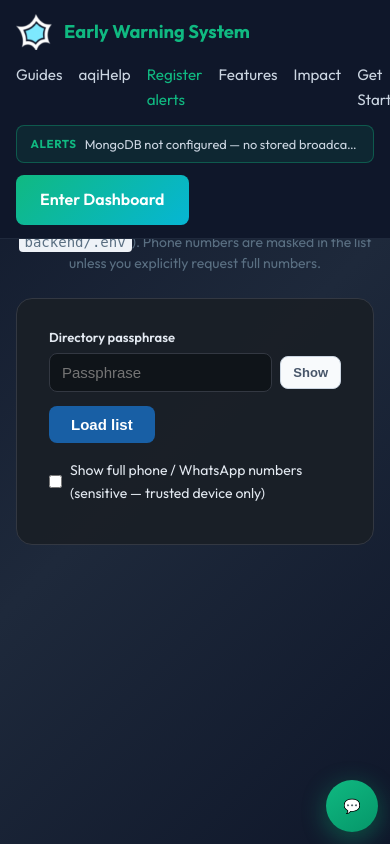
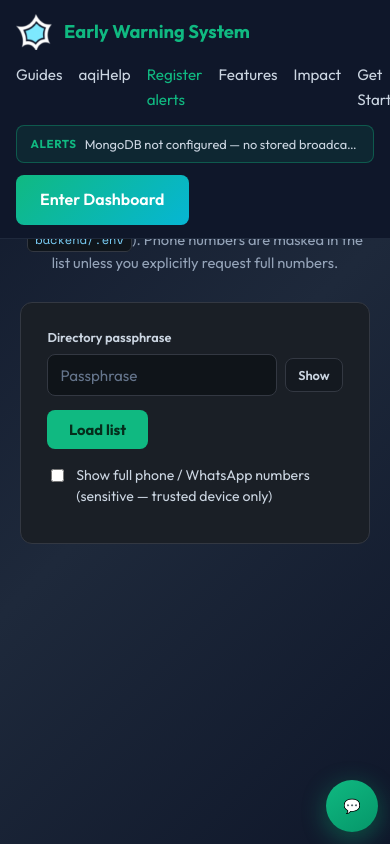
Before and after one commit to mamta2009/aqinepal2026, a FastAPI app: page /registration/contacts-directory in a window 390 px wide. Run offline with FastAPI, Linux system fonts and the light colour scheme; some libraries are stand-ins or nearby versions.

Commit message:
fix: restyle contacts directory for dark registration shell contrast
early-warning-system/landing/assets/css/contacts_directory_styles.css
- [x] Replaced leftover light-theme page styles with a dark token-aligned theme for body.layout-registration
- [x] Removed obsolete * reset and sticky .site-nav-rail / .site-nav-* light chrome rules (shared topnav owns chrome now)
- [x] Scoped all directory UI under .contacts-dir so styles target the page root wrapper correctly
- [x] Fixed layout root selector so .contacts-dir (same node as .container) gets max-width, width, and text color
- [x] Added mobile padding-top override and .reg-shell horizontal/bottom padding for clearance under fixed topnav
- [x] Restyled .page-title, code chips, cards, labels, inputs, placeholders, and focus rings for dark surfaces
- [x] Restyled .pw-toggle, primary Load list button, checkbox row, err/info messages, and meta count line for readable contrast
- [x] Restyled table wrap, sticky headers, cell borders, row hover, and link colors to match registration tokens (accent green, slate cards)

early-warning-system/landing/templates/fragments/contacts_directory_body.html
- [x] Added contacts-dir class on the root container so dark directory CSS can scope the page
- [x] Removed inline light background styles from REGISTRATION_DIRECTORY_SECRET and backend/.env code chips (now styled via CSS)
- [x] Normalized markup indentation for the passphrase form, sensitive-numbers checkbox, and contacts table card
- [x] Left initPinToggle, showMsg, clearMsg, and loadDirectory behavior unchanged (same passphrase auth headers, unmasked_phones query, and table fill logic)

```diff
--- a/early-warning-system/landing/assets/css/contacts_directory_styles.css
+++ b/early-warning-system/landing/assets/css/contacts_directory_styles.css
@@ -1,4 +1,5 @@
-/* Layout shell provides page background — neutralize old light body theme */
+/* Registrant directory — dark theme aligned with registration / tokens */
+
 body.layout-registration {
   font-family: var(--font-sans) !important;
   background: linear-gradient(
@@ -12,262 +13,264 @@ body.layout-registration {
   padding-bottom: 0 !important;
   padding-top: 6.75rem !important;
   min-height: 100vh;
+  color: var(--text);
 }
-body.layout-registration .container {
+
+@media (max-width: 900px) {
+  body.layout-registration {
+    padding-top: 8.5rem !important;
+  }
+}
+
+body.layout-registration .reg-shell {
+  padding: 0 1.25rem 3rem;
+}
+
+/* Root wrapper is class="container contacts-dir" — same element */
+.contacts-dir {
   max-width: 1100px;
   margin: 0 auto;
+  width: 100%;
+  color: var(--text);
 }
-body.layout-registration .header h1 {
-  color: #fff !important;
+
+.contacts-dir .page-title {
+  text-align: center;
+  margin-bottom: 1.75rem;
 }
-body.layout-registration .header p {
-  color: var(--text-muted) !important;
+
+.contacts-dir .page-title h1 {
+  font-size: clamp(1.5rem, 3vw, 1.85rem);
+  color: #fff;
+  font-weight: 700;
+  letter-spacing: -0.02em;
+  margin: 0 0 0.55rem;
 }
-body.layout-registration .form-card,
-body.layout-registration .card {
-  background: rgba(26, 31, 38, 0.95) !important;
-  border: 1px solid #333842 !important;
+
+.contacts-dir .page-title p {
+  color: var(--text-muted);
+  font-size: 0.92rem;
+  margin: 0 auto;
+  max-width: 40rem;
+  line-height: 1.55;
+}
+
+.contacts-dir .page-title code {
+  background: rgba(15, 20, 25, 0.9);
+  color: #7dd3fc;
+  padding: 0.15rem 0.45rem;
+  border-radius: 6px;
+  font-family: var(--font-mono);
+  font-size: 0.82em;
+  border: 1px solid #333842;
+}
+
+.contacts-dir .card {
+  background: var(--bg-card);
+  border: 1px solid #333842;
+  border-radius: var(--radius);
+  box-shadow: none;
+  padding: 1.5rem 1.65rem;
+  margin-bottom: 1.25rem;
   color: var(--text);
-  box-shadow: none !important;
 }
-body.layout-registration .section-title,
-body.layout-registration label,
-body.layout-registration h2 {
-  color: #e2e8f0 !important;
+
+.contacts-dir .form-row {
+  display: flex;
+  flex-wrap: wrap;
+  gap: 0.85rem 1rem;
+  align-items: flex-end;
+  margin-bottom: 1rem;
 }
-body.layout-registration input,
-body.layout-registration select,
-body.layout-registration textarea {
-  background: #0f1419 !important;
-  border: 1px solid #333842 !important;
-  color: #fff !important;
+
+.contacts-dir .form-group {
+  flex: 1 1 220px;
+  min-width: 0;
 }
-body.layout-registration .inline-help,
-body.layout-registration .optional-register-hint,
-body.layout-registration .hint {
-  color: var(--text-muted) !important;
+
+.contacts-dir .form-group label {
+  display: block;
+  font-size: 0.8rem;
+  font-weight: 600;
+  color: var(--text-soft);
+  margin-bottom: 0.4rem;
 }
-body.layout-registration a {
-  color: var(--link);
+
+.contacts-dir .form-group input[type="password"],
+.contacts-dir .form-group input[type="text"] {
+  width: 100%;
+  max-width: 360px;
+  padding: 0.65rem 0.75rem;
+  border: 1px solid #333842;
+  border-radius: 8px;
+  font-size: 0.95rem;
+  font-family: var(--font-sans);
+  background: #0f1419;
+  color: #fff;
 }
-body.layout-registration a {
+
+.contacts-dir .form-group input::placeholder {
+  color: #64748b;
+}
+
+.contacts-dir .form-group input:focus {
+  outline: none;
+  border-color: var(--accent);
+  box-shadow: 0 0 0 3px var(--accent-dim);
+}
+
+.contacts-dir .pw-row {
+  display: flex;
+  gap: 0.5rem;
+  align-items: stretch;
+  max-width: 420px;
+}
+
+.contacts-dir .pw-row input[type="password"],
+.contacts-dir .pw-row input[type="text"] {
+  flex: 1;
+  min-width: 0;
+  max-width: none;
+}
+
+.contacts-dir .pw-toggle {
+  flex: 0 0 auto;
+  align-self: center;
+  padding: 0.5rem 0.75rem;
+  font-size: 0.8rem;
+  border-radius: 8px;
+  border: 1px solid #333842;
+  background: var(--bg-elevated);
+  color: var(--text-soft);
+  cursor: pointer;
+  font-weight: 600;
+  white-space: nowrap;
+  font-family: var(--font-sans);
+}
+
+.contacts-dir .pw-toggle:hover {
+  background: #1a2330;
+  border-color: var(--accent-border);
+  color: #fff;
+}
+
+.contacts-dir button.primary {
+  background: var(--accent);
+  color: #052e1c;
+  border: none;
+  padding: 0.65rem 1.35rem;
+  border-radius: 8px;
+  font-weight: 700;
+  cursor: pointer;
+  font-size: 0.92rem;
+  font-family: var(--font-sans);
+}
+
+.contacts-dir button.primary:hover {
+  filter: brightness(1.08);
+}
+
+.contacts-dir button.primary:disabled {
+  opacity: 0.55;
+  cursor: not-allowed;
+  filter: none;
+}
+
+.contacts-dir .checkbox-row {
+  display: flex;
+  align-items: flex-start;
+  gap: 0.55rem;
+  font-size: 0.88rem;
+  color: var(--text-soft);
+  line-height: 1.45;
+}
+
+.contacts-dir .checkbox-row input[type="checkbox"] {
+  margin-top: 0.2rem;
+  accent-color: var(--accent);
+  flex-shrink: 0;
+}
+
+.contacts-dir .checkbox-row label {
+  color: var(--text-soft);
+  cursor: pointer;
+}
+
+.contacts-dir .msg {
+  padding: 0.75rem 0.9rem;
+  border-radius: 8px;
+  font-size: 0.88rem;
+  display: none;
+  margin-bottom: 0.9rem;
+  line-height: 1.45;
+}
+
+.contacts-dir .msg.show {
+  display: block;
+}
+
+.contacts-dir .msg.err {
+  background: rgba(248, 113, 113, 0.12);
+  border: 1px solid rgba(248, 113, 113, 0.45);
+  color: #fecaca;
+}
+
+.contacts-dir .msg.info {
+  background: var(--accent-dim);
+  border: 1px solid var(--accent-border);
+  color: #a7f3d0;
+}
+
+.contacts-dir .meta {
+  font-size: 0.82rem;
+  color: var(--text-muted);
+  margin-top: 0.75rem;
+}
+
+.contacts-dir .table-wrap {
+  overflow-x: auto;
+  border-radius: 10px;
+  border: 1px solid #333842;
+  background: #0f1419;
+}
+
+.contacts-dir table {
+  width: 100%;
+  border-collapse: collapse;
+  font-size: 0.8rem;
+}
+
+.contacts-dir th,
+.contacts-dir td {
+  padding: 0.65rem 0.75rem;
+  text-align: left;
+  border-bottom: 1px solid #252b36;
+  color: var(--text-soft);
+  vertical-align: top;
+}
+
+.contacts-dir th {
+  background: rgba(15, 23, 42, 0.98);
+  color: #fff;
+  font-weight: 600;
+  white-space: nowrap;
+  position: sticky;
+  top: 0;
+  z-index: 1;
+}
+
+.contacts-dir tbody tr:hover td {
+  background: rgba(16, 185, 129, 0.06);
+}
+
+.contacts-dir tbody tr:last-child td {
+  border-bottom: none;
+}
+
+.contacts-dir a {
   color: var(--link);
 }
 
-* {
-  margin: 0;
-  padding: 0;
-  box-sizing: border-box;
+.contacts-dir a:hover {
+  color: #7dd3fc;
 }
-/* body styles moved to layout */
-.container {
-  max-width: 1100px;
-  margin: 0 auto;
-}
-.site-nav-rail {
-  position: sticky;
-  top: 0;
-  z-index: 200;
-  background: rgba(255, 255, 255, 0.96);
-  backdrop-filter: blur(8px);
-  border-bottom: 1px solid rgba(24, 95, 165, 0.22);
-  box-shadow: 0 2px 12px rgba(26, 58, 82, 0.07);
-  margin: -40px -20px 20px -20px;
-  padding: 14px 22px;
-}
-.site-nav-rail-inner {
-  max-width: 1100px;
-  margin: 0 auto;
-  display: flex;
-  flex-wrap: wrap;
-  align-items: center;
-  justify-content: space-between;
-  gap: 12px 16px;
-}
-.site-nav-brand {
-  font-weight: 700;
-  color: #1a3a52;
-  text-decoration: none;
-  font-size: 1rem;
-}
-.site-nav-brand:hover {
-  color: #185fa5;
-}
-.site-nav-links {
-  display: flex;
-  flex-wrap: wrap;
-  align-items: center;
-  gap: 8px 14px;
-}
-.site-nav-links a {
-  color: #185fa5;
-  text-decoration: none;
-  font-weight: 600;
-  font-size: 0.875rem;
-  white-space: nowrap;
-}
-.site-nav-links a:hover {
-  text-decoration: underline;
-}
-.site-nav-links a[aria-current="page"] {
-  color: #0c447c;
-  text-decoration: underline;
-}
-.page-title {
-  text-align: center;
-  margin-bottom: 24px;
-}
-.page-title h1 {
-  font-size: 26px;
-  color: #1a3a52;
-  font-weight: 700;
-}
-.page-title p {
-  color: #5a6f82;
-  font-size: 14px;
-  margin-top: 8px;
-  line-height: 1.5;
-}
-.card {
-  background: white;
-  border-radius: 16px;
-  box-shadow: 0 20px 60px rgba(0, 0, 0, 0.12);
-  padding: 28px 32px;
-  margin-bottom: 24px;
-}
-.form-row {
-  display: flex;
-  flex-wrap: wrap;
-  gap: 14px;
-  align-items: flex-end;
-  margin-bottom: 16px;
-}
-.form-group label {
-  display: block;
-  font-size: 13px;
-  font-weight: 600;
-  color: #185fa5;
-  margin-bottom: 6px;
-}
-.form-group input[type="password"],
-.form-group input[type="text"] {
-  width: 100%;
-  min-width: 220px;
-  max-width: 360px;
-  padding: 10px 12px;
-  border: 1px solid #cfe0f5;
-  border-radius: 8px;
-  font-size: 15px;
-}
-.pw-row {
-  display: flex;
-  gap: 8px;
-  align-items: stretch;
-  max-width: 420px;
-}
-.pw-row input[type="password"],
-.pw-row input[type="text"] {
-  flex: 1;
-  min-width: 0;
-}
-.pw-toggle {
-  flex: 0 0 auto;
-  align-self: center;
-  padding: 8px 12px;
-  font-size: 13px;
-  border-radius: 8px;
-  border: 1px solid #cbd5e1;
-  background: #f8fafc;
-  color: #475569;
-  cursor: pointer;
-  font-weight: 600;
-  white-space: nowrap;
-}
-.pw-toggle:hover {
-  background: #e2e8f0;
-}
-.form-group input:focus {
-  outline: none;
-  border-color: #185fa5;
-  box-shadow: 0 0 0 3px rgba(24, 95, 165, 0.15);
-}
-button.primary {
-  background: #185fa5;
-  color: white;
-  border: none;
-  padding: 10px 22px;
-  border-radius: 8px;
-  font-weight: 600;
-  cursor: pointer;
-  font-size: 15px;
-}
-button.primary:hover {
-  background: #144f8a;
-}
-button.primary:disabled {
-  opacity: 0.55;
-  cursor: not-allowed;
-}
-.checkbox-row {
-  display: flex;
-  align-items: center;
-  gap: 8px;
-  font-size: 14px;
-  color: #333;
-}
-.msg {
-  padding: 12px 14px;
-  border-radius: 8px;
-  font-size: 14px;
-  display: none;
-  margin-bottom: 14px;
-}
-.msg.show {
-  display: block;
-}
-.msg.err {
-  background: #fcebeb;
-  border: 1px solid #e24b4a;
-  color: #a32d2d;
-}
-.msg.info {
-  background: #e8f3fc;
-  border: 1px solid #185fa5;
-  color: #0c447c;
-}
-.table-wrap {
-  overflow-x: auto;
-  border-radius: 10px;
-  border: 1px solid #e2e8ef;
-}
-table {
-  width: 100%;
-  border-collapse: collapse;
-  font-size: 13px;
-}
-th,
-td {
-  padding: 10px 12px;
-  text-align: left;
-  border-bottom: 1px solid #eef2f7;
-}
-th {
-  background: #f4f8fc;
-  color: #1a3a52;
-  font-weight: 600;
-  white-space: nowrap;
-}
-tr:hover td {
-  background: #fafcff;
-}
-.meta {
-  font-size: 13px;
-  color: #5a6f82;
-  margin-top: 12px;
-}
-@media (max-width: 600px) {
-  .site-nav-rail {
-    margin: -40px -16px 18px -16px;
-    padding: 12px 16px;
-  }
-}
--- a/early-warning-system/landing/templates/fragments/contacts_directory_body.html
+++ b/early-warning-system/landing/templates/fragments/contacts_directory_body.html
@@ -1,9 +1,9 @@
-<div class="container">
+<div class="container contacts-dir">
     <div class="page-title">
         <h1>Registrant directory</h1>
         <p>
-                Enter the shared directory passphrase from <code style="background:#eef2f7;padding:2px 6px;border-radius:4px;">REGISTRATION_DIRECTORY_SECRET</code>
-                (set in server <code style="background:#eef2f7;padding:2px 6px;border-radius:4px;">backend/.env</code>).
+            Enter the shared directory passphrase from <code>REGISTRATION_DIRECTORY_SECRET</code>
+            (set in server <code>backend/.env</code>).
             Phone numbers are masked in the list unless you explicitly request full numbers.
         </p>
     </div>
@@ -15,7 +15,8 @@
                 <label for="pin">Directory passphrase</label>
                 <div class="pw-row">
                     <input type="password" id="pin" autocomplete="off" placeholder="Passphrase">
-                        <button type="button" class="pw-toggle" id="togglePin" aria-label="Show passphrase" aria-pressed="false">Show</button>
+                    <button type="button" class="pw-toggle" id="togglePin" aria-label="Show passphrase"
+                        aria-pressed="false">Show</button>
                 </div>
             </div>
             <button type="button" class="primary" id="loadBtn">Load list</button>
```
Lines whose indentation alone changed are shown as unchanged.
